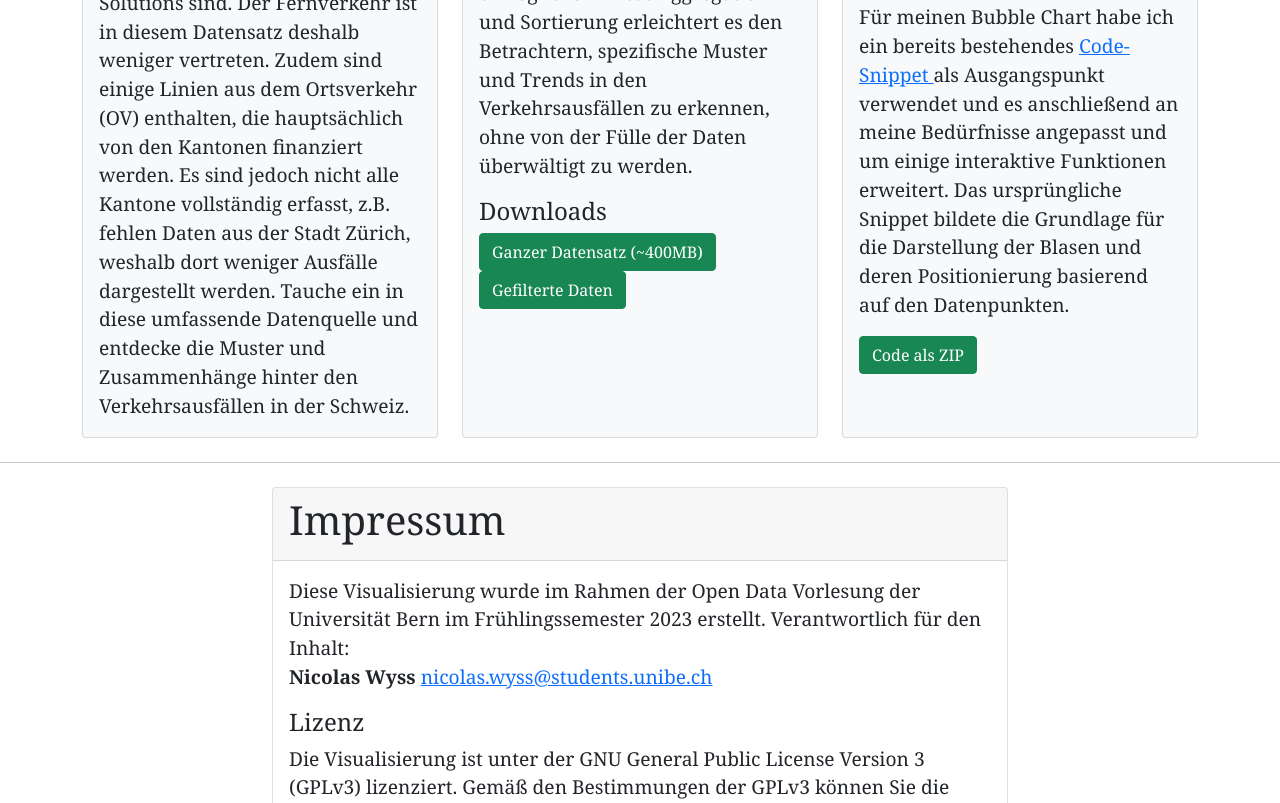
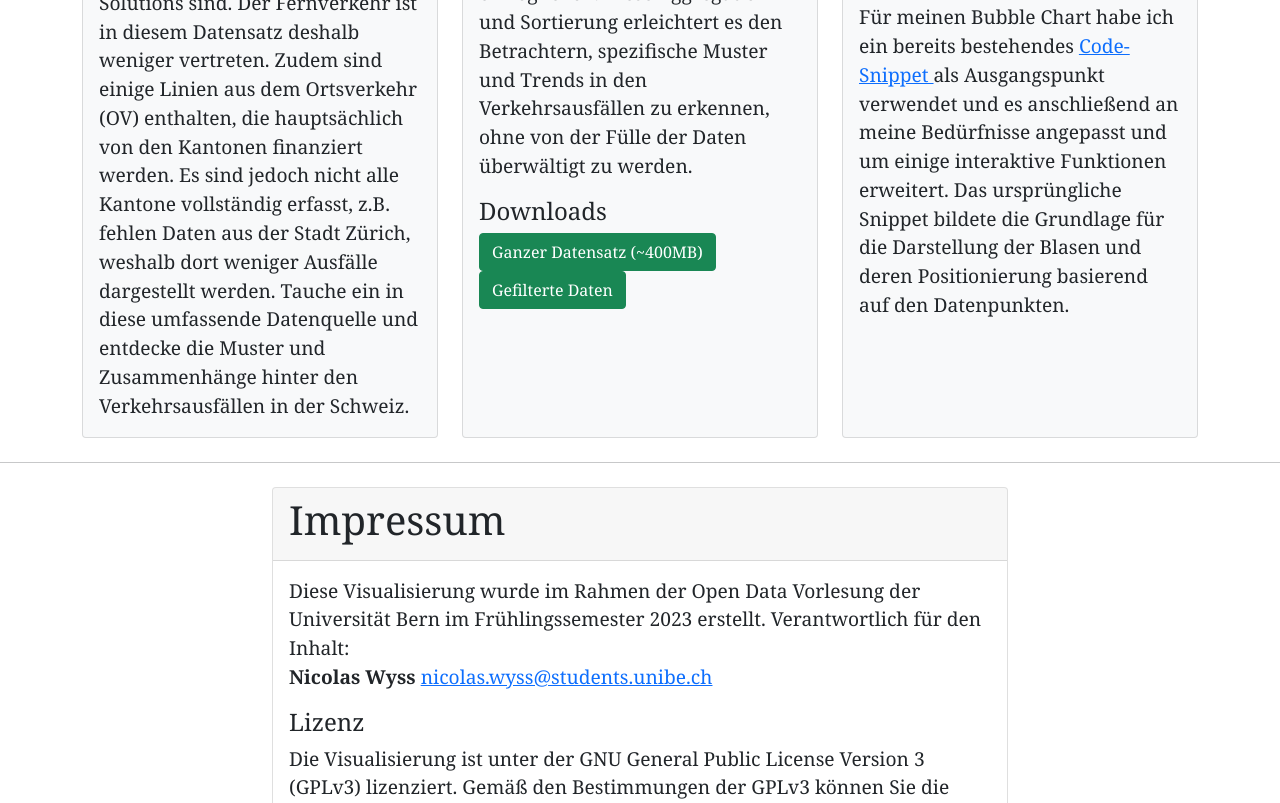
Before and after one commit to nicolasfwyss/data-visualisation-ausfaelle, a plain HTML site: page index.html in a window 1280 px wide. Shown: the part 2172-2975 px from the top of the page. Drawn offline with nearby package versions, Linux system fonts and the light colour scheme; a script that the page names is missing.

Commit message:
removed unused download button

```diff
--- a/index.html
+++ b/index.html
@@ -264,7 +264,6 @@
             Das ursprüngliche Snippet bildete die Grundlage für die Darstellung der Blasen und deren Positionierung
             basierend auf den Datenpunkten.
           </p>
-          <a href="assets/data-visualisation-ausfaelle.zip" class="btn btn-success">Code als ZIP</a>
         </div>
       </div>
     </div>
```
